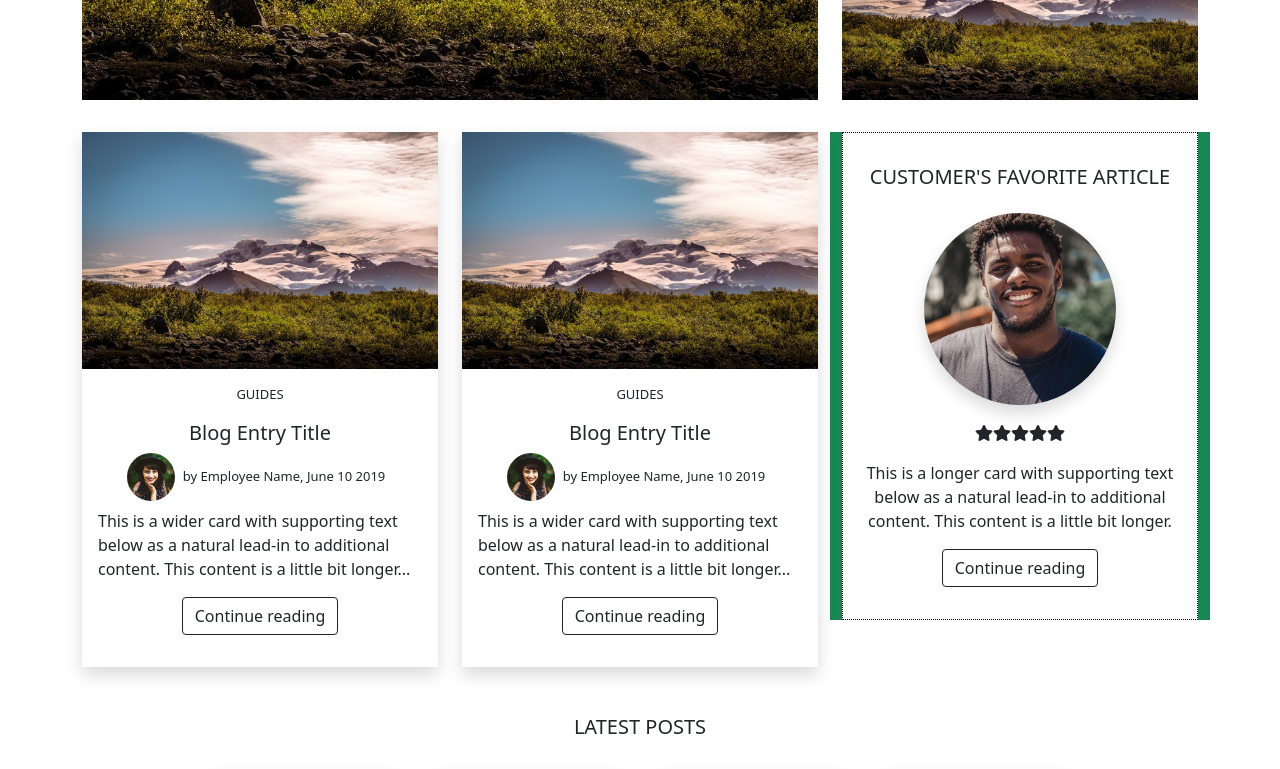
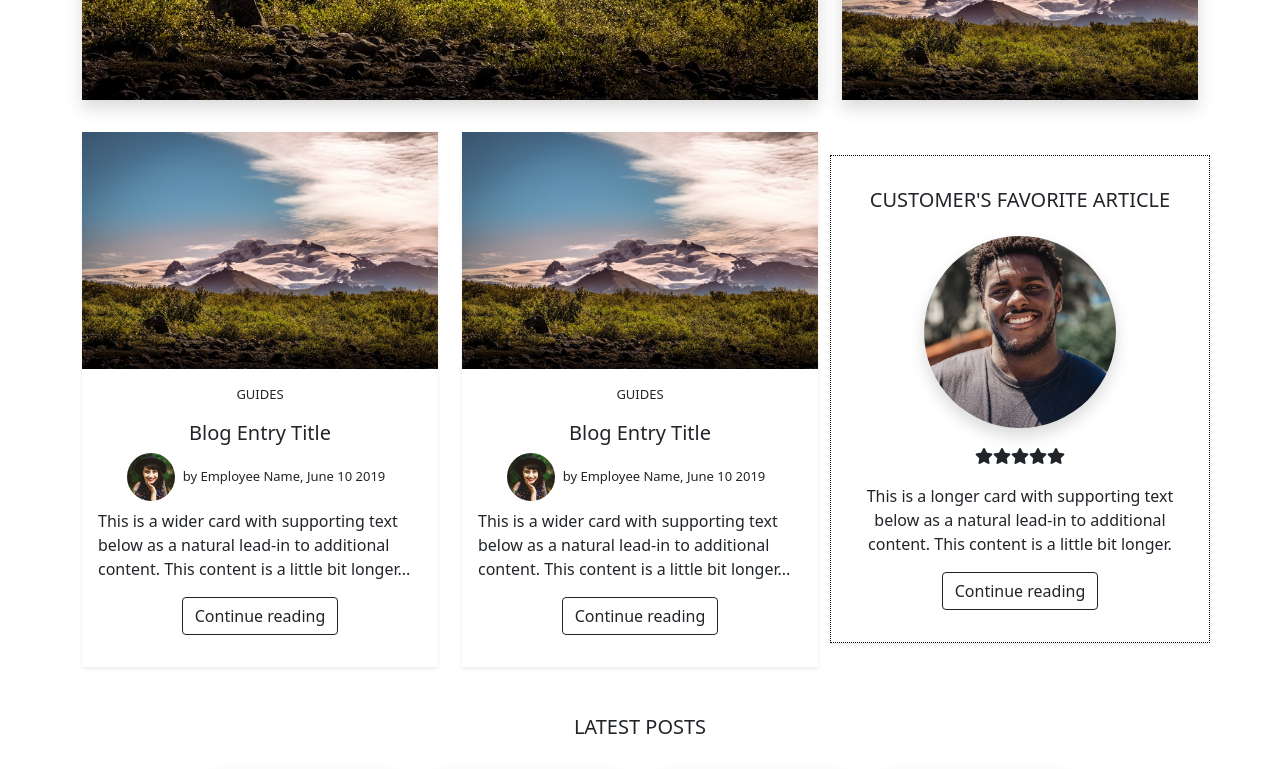
Before and after one commit to nat-oku/FE21-CR6-Natalia, an Angular app in the folder TravelAgency/: page /blog in a window 1280 px wide. Shown: the part 480-1249 px from the top of the page. Built offline with nearby package versions, Linux system fonts and the light colour scheme.

Commit message:
adding changes

```diff
--- a/TravelAgency/src/app/blog/blog.component.html
+++ b/TravelAgency/src/app/blog/blog.component.html
@@ -5,7 +5,7 @@
     <div class="col-sm-12 col-md-12 col-lg-8 mt-3 mb-3">
       <!-- main pic -->
       <div class="card bg-dark text-white removeBorder">
-        <img src="assets/img/andreas-m-q-4953SkCqY-unsplash.jpg" class="card-img rounded-0" alt="...">
+        <img src="assets/img/andreas-m-q-4953SkCqY-unsplash.jpg" class="card-img rounded-0 shadow" alt="...">
         <div class="card-img-overlay text-center d-flex flex-column justify-content-center">
           <h5 class="card-title">Card title</h5>
           <p class="card-text">This is a wider card with supporting text below as a natural lead-in to additional content. This content is a little bit longer.</p>
@@ -19,7 +19,7 @@
       <div class="row">
         <div class="col-sm-6 col-lg-12 mt-3">
           <div class="card bg-dark text-white removeBorder">
-            <img src="assets/img/andreas-m-q-4953SkCqY-unsplash.jpg" class="card-img rounded-0" alt="...">
+            <img src="assets/img/andreas-m-q-4953SkCqY-unsplash.jpg" class="card-img rounded-0 shadow" alt="...">
             <div class="card-img-overlay text-center d-flex flex-column justify-content-center">
               <h5 class="card-title">Card title</h5>
             </div>
@@ -28,7 +28,7 @@
 
         <div class="col-sm-6 col-lg-12 align-self-end mt-3 mb-3">
           <div class="card bg-dark text-white removeBorder">
-            <img src="assets/img/andreas-m-q-4953SkCqY-unsplash.jpg" class="card-img rounded-0" alt="...">
+            <img src="assets/img/andreas-m-q-4953SkCqY-unsplash.jpg" class="card-img rounded-0 shadow" alt="...">
             <div class="card-img-overlay text-center d-flex flex-column justify-content-center">
               <h5 class="card-title">Card title</h5>
             </div>
@@ -41,7 +41,7 @@
   <!-- two articles in a row -->
   <div class="row ">
     <div class="col-12 col-md-6 col-lg-4 mt-3 mb-3">
-      <div class="card text-dark removeBorder rounded-0 shadow pb-3">
+      <div class="card text-dark removeBorder rounded-0 shadow-sm pb-3">
         <img src="assets/img/andreas-m-q-4953SkCqY-unsplash.jpg" class="card-img-top rounded-0" alt="...">
         <div class="card-body text-center">
           <p class="card-text text-uppercase fontSmall-13">guides</p>
@@ -57,7 +57,7 @@
     </div>
 
     <div class="col-12 col-md-6 col-lg-4 mt-3 mb-3">
-      <div class="card text-dark removeBorder rounded-0 shadow pb-3">
+      <div class="card text-dark removeBorder rounded-0 shadow-sm pb-3">
         <img src="assets/img/andreas-m-q-4953SkCqY-unsplash.jpg" class="card-img-top rounded-0" alt="...">
         <div class="card-body text-center">
           <p class="card-text text-uppercase fontSmall-13">guides</p>
@@ -73,10 +73,10 @@
     </div>
 
     <!-- sidebar -->
-    <div class="col-sm-12 col-lg-4 mt-3 mb-3">
+    <div class="col-sm-12 col-lg-4 mt-3 mb-3 favArticleBorder align-self-center shadow-sm">
         <div class="row">
-          <div class="col-sm-12 bg-success">
-            <div class="card text-dark removeBorder favArticleBorder pt-3 pb-3 rounded-0">
+          <div class="col-sm-12">
+            <div class="card text-dark pt-3 pb-3 rounded-0 removeBorder">
               <h5 class="card-text text-center pt-3 pb-3 fw-light text-uppercase">customer's favorite article</h5>
               <img src="assets/img/employees/elizeu-dias-2EGNqazbAMk-unsplash.jpg" class="card-img-top rounded-circle shadow favArticleImg" alt="...">
               <div class="card-body text-center">
```
